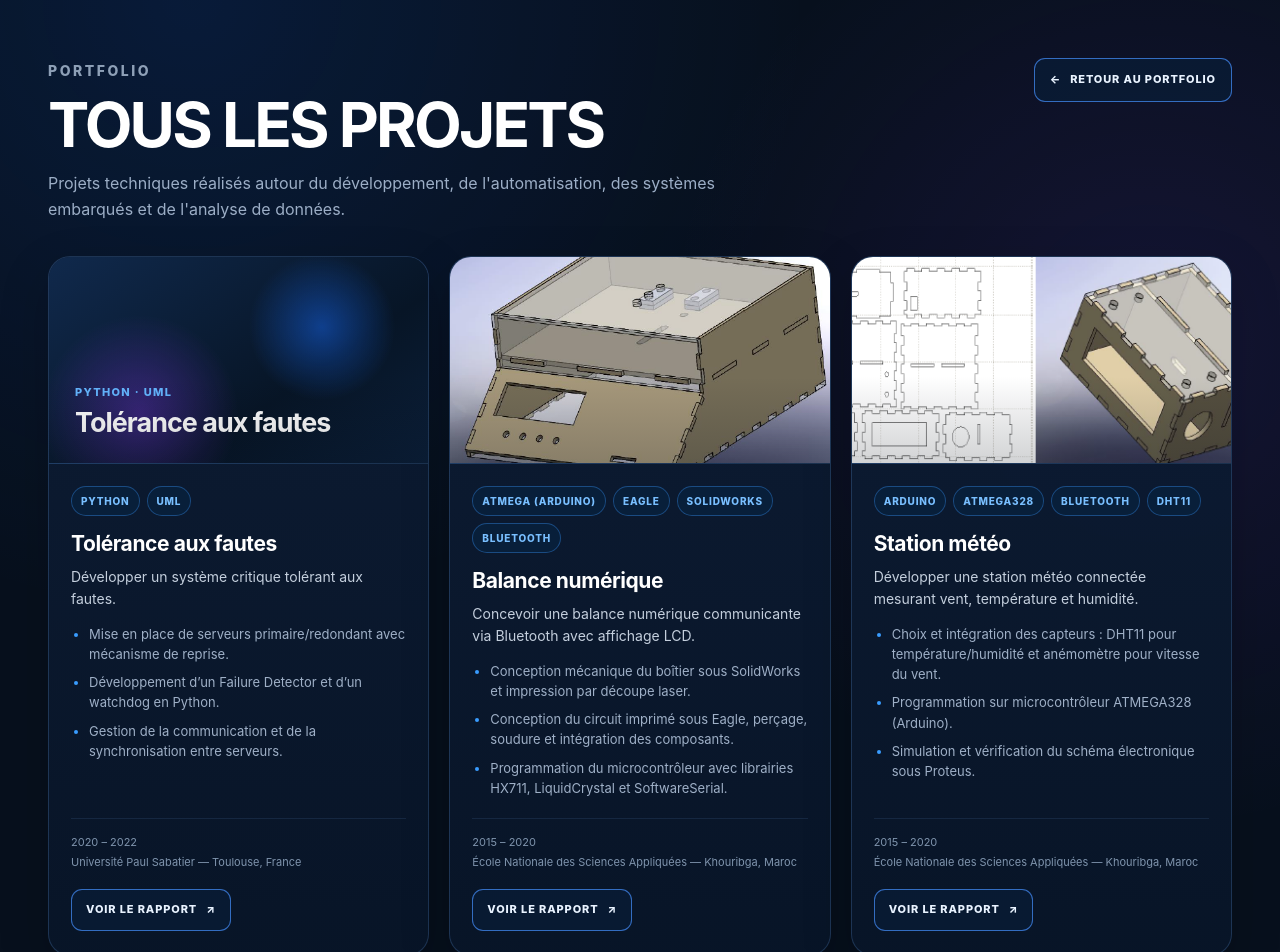
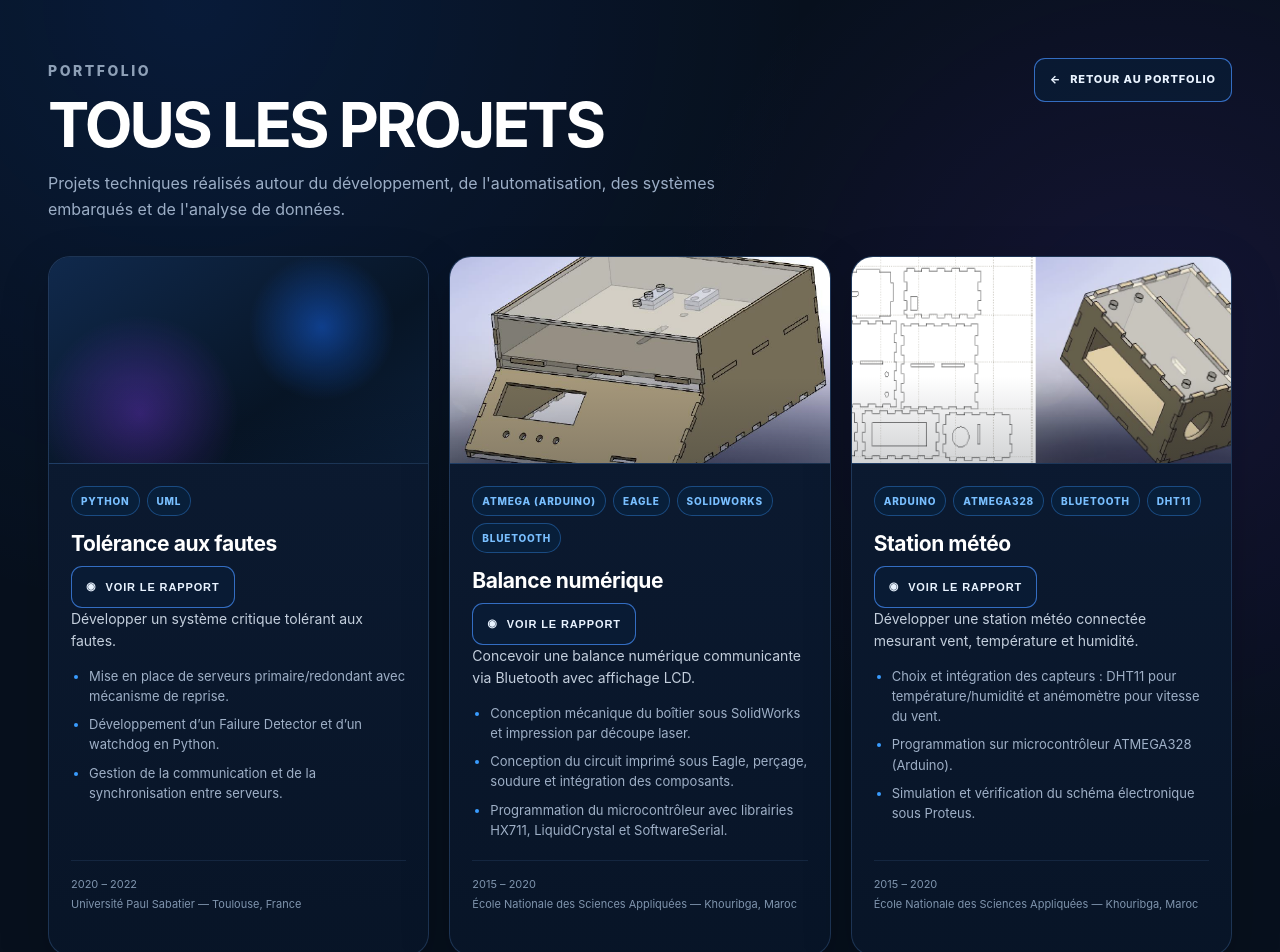
Before and after one commit to Oelayouchi/portfolio, a Next.js app: page /projects in a window 1280 px wide. Shown: the top 952 px of the page. Built offline with nearby package versions, Linux system fonts and the light colour scheme.

Commit message:
Refine project cards and embedded reports

```diff
--- a/components/project-showcase-card.js
+++ b/components/project-showcase-card.js
@@ -1,24 +1,24 @@
+'use client';
+
+import { useState } from 'react';
+
 const projectVisuals = {
   'balance-numerique': '/projects/balance-numerique/images/image-01.png',
   'station-meteo': '/projects/station-meteo/images/image-01.png',
 };
 
 export default function ProjectShowcaseCard({ project, slug }) {
+  const [reportOpen, setReportOpen] = useState(false);
   const visual = projectVisuals[slug];
   const report = `/projects/${slug}/report/rapport.pdf`;
   const highlights = project.tasks.slice(0, 3);
 
   return (
     <article className="projectShowcaseCard">
-      <div className={`projectShowcaseVisual${visual ? ' hasImage' : ''}`}>
+      <div className={`projectShowcaseVisual${visual ? ' hasImage' : ' isEmpty'}`}>
         {visual ? (
           <img src={visual} alt={`Aperçu du projet ${project.title}`} loading="lazy" />
-        ) : (
-          <div className="projectShowcaseFallback" aria-hidden="true">
-            <span>{project.stack.slice(0, 3).join(' · ')}</span>
-            <strong>{project.title}</strong>
-          </div>
-        )}
+        ) : null}
       </div>
 
       <div className="projectShowcaseContent">
@@ -26,7 +26,14 @@ export default function ProjectShowcaseCard({ project, slug }) {
           {project.stack.slice(0, 4).map((item) => <span key={item}>{item}</span>)}
         </div>
 
-        <h3>{project.title}</h3>
+        <div className="projectShowcaseTitleRow">
+          <h3>{project.title}</h3>
+          <button className="projectShowcaseButton" type="button" onClick={() => setReportOpen(true)}>
+            <span aria-hidden="true">◉</span>
+            VOIR LE RAPPORT
+          </button>
+        </div>
+
         <p className="projectShowcaseObjective">{project.objective}</p>
 
         <ul>
@@ -37,12 +44,33 @@ export default function ProjectShowcaseCard({ project, slug }) {
           <span>{project.period}</span>
           <span>{project.institution}</span>
         </div>
+      </div>
 
-        <a className="projectShowcaseButton" href={report} target="_blank" rel="noreferrer">
-          VOIR LE RAPPORT
-          <span aria-hidden="true">↗</span>
-        </a>
-      </div>
+      {reportOpen && (
+        <div
+          className="projectModal"
+          role="dialog"
+          aria-modal="true"
+          aria-label={`Rapport du projet ${project.title}`}
+          onClick={() => setReportOpen(false)}
+        >
+          <div className="projectModalContent reportModal" onClick={(event) => event.stopPropagation()}>
+            <div className="reportModalHeader">
+              <div>
+                <span>RAPPORT DU PROJET</span>
+                <strong>{project.title}</strong>
+              </div>
+              <button className="projectModalClose" type="button" onClick={() => setReportOpen(false)} aria-label="Fermer">×</button>
+            </div>
+            <iframe
+              className="projectReportFrame"
+              src={`${report}#toolbar=0&navpanes=0&scrollbar=1&view=FitH`}
+              title={`Rapport ${project.title}`}
+            />
+            <p className="reportReadOnlyNote">Lecture intégrée au portfolio. Les contrôles de téléchargement sont masqués dans la visionneuse.</p>
+          </div>
+        </div>
+      )}
     </article>
   );
 }
```
